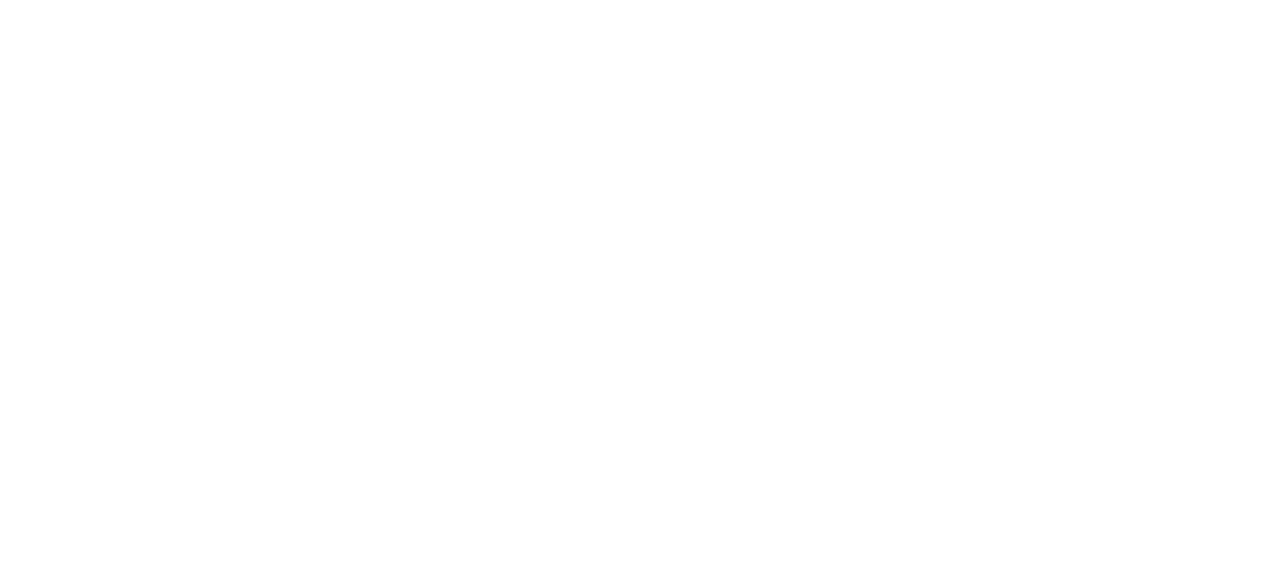
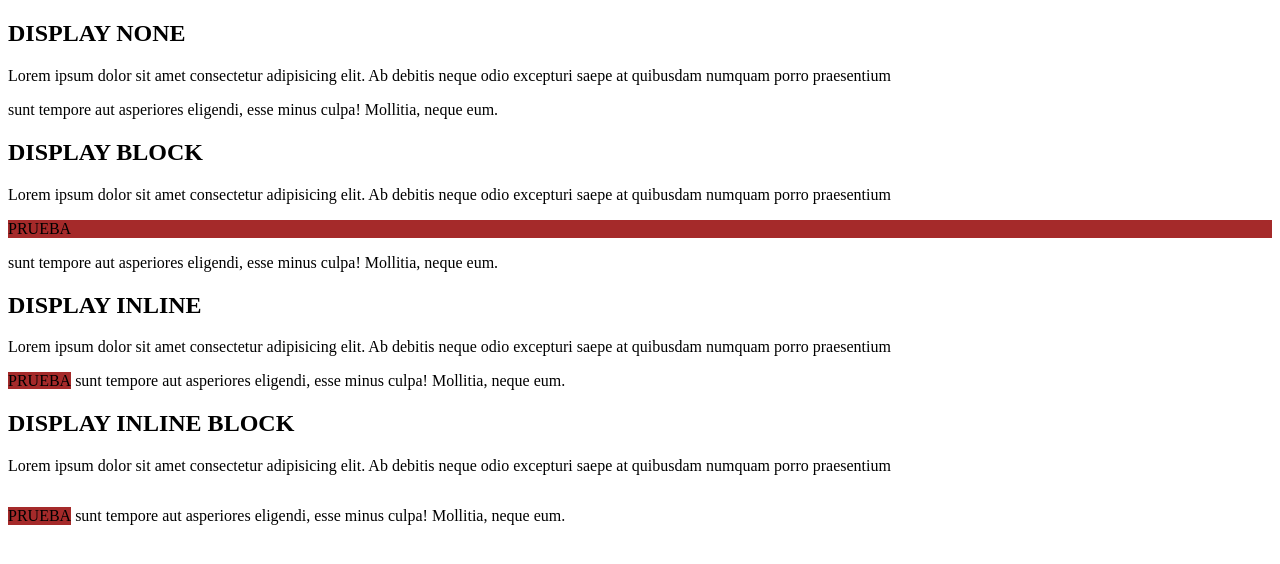
Before and after one commit to JennyMonteagudo/apuntes-de-clase, a plain HTML site: page Clase5/clase5.html in a window 1280 px wide. Drawn offline with Linux system fonts and the light colour scheme.

Commit message:
clase5actualizacion

```diff
--- a/Clase5/clase5.html
+++ b/Clase5/clase5.html
@@ -4,8 +4,53 @@
     <meta charset="UTF-8">
     <meta name="viewport" content="width=device-width, initial-scale=1.0">
     <title>Document</title>
+
+    <style>
+
+        .ej1{
+            display: none;
+            background-color: brown
+        }
+        .ej2{
+            display: block;
+            background-color: brown
+        }
+        .ej3{
+            display: inline;
+            background-color: brown
+        }
+        .ej4{
+            display: inline-block;
+            background-color: brown
+        }
+    </style>
+
+
+
+
 </head>
 <body>
 
+    <h2>DISPLAY NONE</h2>
+    <div>
+        <p>Lorem ipsum dolor sit amet consectetur adipisicing elit. Ab debitis neque odio excepturi saepe at quibusdam numquam porro praesentium <p class="ej1">PRUEBA</p> sunt tempore aut asperiores eligendi, esse minus culpa! Mollitia, neque eum.</p>
+    </div>
+
+    <h2>DISPLAY BLOCK</h2>
+    <div>
+        <p>Lorem ipsum dolor sit amet consectetur adipisicing elit. Ab debitis neque odio excepturi saepe at quibusdam numquam porro praesentium <p class="ej2" >PRUEBA</p> sunt tempore aut asperiores eligendi, esse minus culpa! Mollitia, neque eum.</p>
+    </div>
+
+    <h2>DISPLAY INLINE</h2>
+    <div>
+        <p>Lorem ipsum dolor sit amet consectetur adipisicing elit. Ab debitis neque odio excepturi saepe at quibusdam numquam porro praesentium <p class="ej3">PRUEBA</p> sunt tempore aut asperiores eligendi, esse minus culpa! Mollitia, neque eum.</p>
+    </div>
+
+    <h2>DISPLAY INLINE BLOCK</h2>
+    <div>
+        <p>Lorem ipsum dolor sit amet consectetur adipisicing elit. Ab debitis neque odio excepturi saepe at quibusdam numquam porro praesentium <p class="ej4">PRUEBA</p> sunt tempore aut asperiores eligendi, esse minus culpa! Mollitia, neque eum.</p>
+    </div>
+
+
 </body>
 </html>
```
Also changed, not shown: Clase4/clase4.html (+11 -1 lines), manual.diseno.web/index.html (+1 -1 lines).
